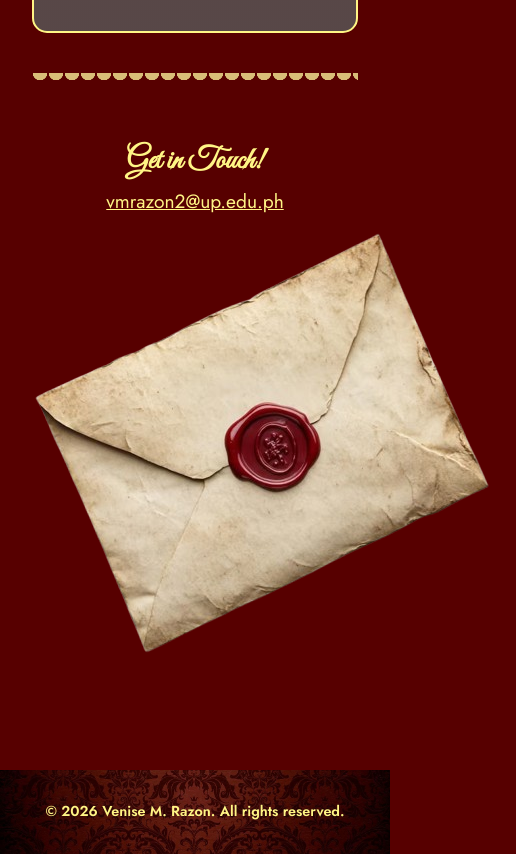
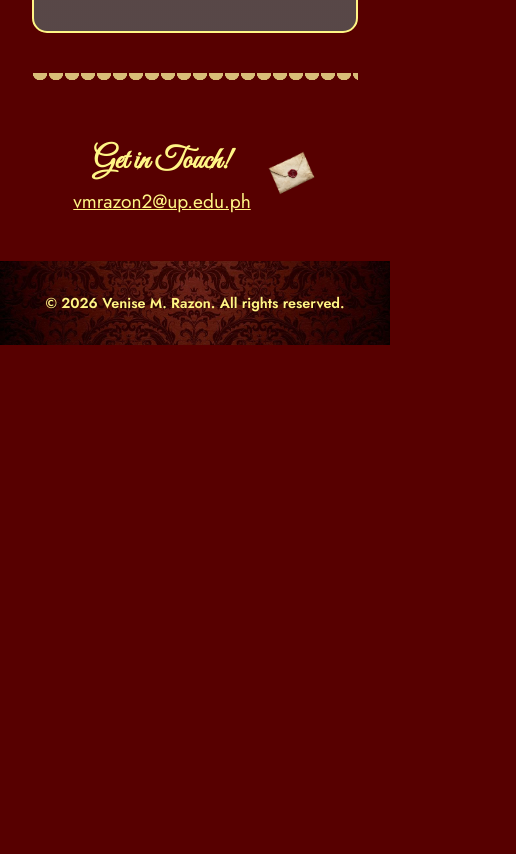
Before and after one commit to Venise-Razon/About-Me-, a plain HTML site: page index.html in a window 390 px wide. Shown: the part 3421-4275 px from the top of the page, 516 px wide, since content can reach past the window. After the commit the page ends 3766 px from the top, so only its background shows below. Drawn offline with Linux system fonts and the light colour scheme; grey boxes are pictures that could not be loaded.

Commit message:
Refactor CSS for improved layout and responsiveness

```diff
--- a/style.css
+++ b/style.css
@@ -352,6 +352,18 @@ hr {
 
 .contact-section {
     padding: 1.5rem 1rem 2rem 1rem;
+    display: flex;
+    justify-content: center;
+}
+
+.contact-layout {
+    display: flex;
+    align-items: center;
+    justify-content: center;
+    gap: 1rem;
+}
+
+.contact-info {
     text-align: center;
 }
 
@@ -362,6 +374,12 @@ hr {
 .contact-text {
     margin: 0;
     line-height: 1.2;
+}
+
+.mail-icon {
+    width: 65px;
+    height: auto;
+    display: block;
 }
 
 
@@ -458,4 +476,8 @@ footer {
         height: 120px;
     }
 
+    .mail-icon {
+        width: 50px;
+    }
+
 }
```
